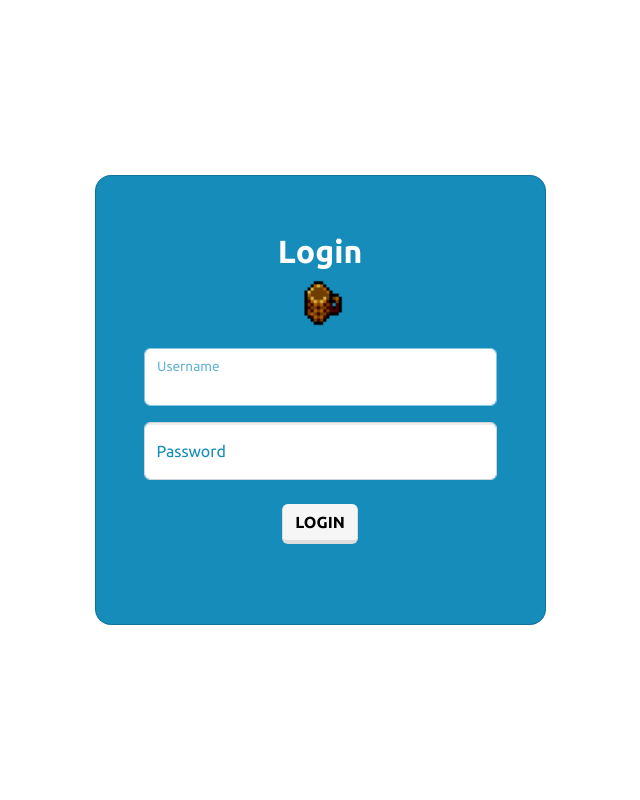
After one commit to IamRodion/RodionTavern, a Django app: page /accounts/login/ in a window 1280 px wide. The commit adds this page. Shown: the whole page, without its empty margins (320-960 px from the left). Run offline with Django 4.2, Linux system fonts and the light colour scheme; some libraries are stand-ins or nearby versions.

Commit message:
Implementación de autenticación de usuario Implementa sistema para autenticación de usuarios y ajustes de interfaz de usuario Crea rutas para gestión de usuarios

```diff
--- a/RodionTavern/settings.py
+++ b/RodionTavern/settings.py
@@ -11,7 +11,7 @@ https://docs.djangoproject.com/en/4.0/ref/settings/
 """
 
 from pathlib import Path
-
+from django.urls import reverse_lazy
 # Build paths inside the project like this: BASE_DIR / 'subdir'.
 BASE_DIR = Path(__file__).resolve().parent.parent
 
@@ -113,6 +113,9 @@ USE_I18N = True
 
 USE_TZ = True
 
+LOGIN_REDIRECT_URL = reverse_lazy('home')
+LOGOUT_REDIRECT_URL = reverse_lazy('home')
+
 
 # Static files (CSS, JavaScript, Images)
 # https://docs.djangoproject.com/en/4.0/howto/static-files/
--- a/app/templates/home.html
+++ b/app/templates/home.html
@@ -2,5 +2,5 @@
 
 {% block content %}
     <h1>{{ title }}</h1>
-    <p>This is a webpage for trading items in Mirage Realms</p>
+    <p>Hi {{ user.username }}, this is a webpage for trading items in Mirage Realms</p>
 {% endblock %}
--- /dev/null
+++ b/app/templates/registration/login.html
@@ -0,0 +1,63 @@
+{% load static %}
+<!DOCTYPE html>
+<html lang="en">
+
+<head>
+    <meta charset="UTF-8">
+    <meta name="viewport" content="width=device-width, initial-scale=1.0">
+    <title>Rodion's Tavern @ Login</title>
+    <!-- Google Fonts -->
+    <link rel="preconnect" href="https://fonts.googleapis.com">
+    <link rel="preconnect" href="https://fonts.gstatic.com" crossorigin>
+    <link href="https://fonts.googleapis.com/css2?family=Ubuntu:wght@300;400;500;700&display=swap" rel="stylesheet">
+    <!-- Bootswatch 5 -->
+    <link rel="stylesheet" href="https://cdnjs.cloudflare.com/ajax/libs/bootswatch/5.3.2/lumen/bootstrap.min.css"
+        integrity="sha512-nx2wd0m/5Br3KMGzI5AXfuRdhaypm/NbyByr6B/rT1TXp9RGRBoedeoD98kIhTt7IO65zEzc79DZ7Si0cXdrmQ=="
+        crossorigin="anonymous" referrerpolicy="no-referrer" />
+    <!-- css -->
+    <link rel="stylesheet" href="{% static 'css/main.css' %}">
+    <!-- Favicon -->
+    <link rel="shortcut icon" href="{% static 'img/others/ale.png' %}" type="image/x-icon">
+</head>
+
+<body>
+    <section class="vh-100 gradient-custom">
+        <div class="container py-5 h-100">
+            <div class="row d-flex justify-content-center align-items-center h-100">
+                <div class="col-12 col-md-8 col-lg-6 col-xl-5">
+                    <div class="card text-white bg-primary" style="border-radius: 1rem;">
+                        <div class="card-body p-5 text-center">
+                            <div class="mb-md-4 mt-md-2">
+
+                                <h2 class="fw-bold mb-2">Login</h2>
+                                <span class="d-flex align-items-center my-2 my-lg-0 me-lg-auto text-whitetext-decoration-none">
+                                    <img src="/static/img/others/ale.png" class="bi d-block mx-auto mb-1" alt="App Logo" width="50" height="50">
+                                </span>
+
+                                <div class="form-group mt-3 text-primary">
+                                    <form method="POST">
+                                        {% csrf_token %}
+                                        <div class="form-floating mb-3">
+                                            <input name="username" class="form-control text-primary" id="floatingInput" type="text" placeholder="Username" autofocus required autocomplete="off">
+                                            <label class="text-primary" for="floatingInput">Username</label>
+                                        </div>
+                                        <div class="form-floating">
+                                            <input name="password" class="form-control text-primary" type="password" id="floatingPassword" placeholder="Password" required>
+                                            <label class="text-primary" for="floatingPassword">Password</label>
+                                        </div>
+                                        <div>
+                                            <button type="submit" class="btn btn-light form-label mt-4">Login</button>
+                                        </div>
+                                    </form>
+                                </div>
+                            </div>
+                        </div>
+                    </div>
+                </div>
+            </div>
+        </div>
+    </section>
+    <script src="https://cdn.jsdelivr.net/npm/bootstrap@5.3.2/dist/js/bootstrap.bundle.min.js" integrity="sha384-C6RzsynM9kWDrMNeT87bh95OGNyZPhcTNXj1NW7RuBCsyN/o0jlpcV8Qyq46cDfL" crossorigin="anonymous"></script>
+</body>
+
+</html>
--- a/app/urls.py
+++ b/app/urls.py
@@ -1,12 +1,16 @@
+from django.contrib.auth.views import LoginView, logout_then_login
+from django.contrib.auth.decorators import login_required
 from django.urls import path
 from . import views
-from .views import HomeView, TradesView, UsersView, NewTradeView
+from .views import HomeView, TradesView, UserView, NewTradeView
 
 urlpatterns=[
     path('', HomeView.as_view(), name='home'),
+    path('accounts/login/', LoginView.as_view(), {'template_name':'login.html'}, name='login'),
+    path('logout/', logout_then_login, name='logout'),
     path('trades/', TradesView.as_view(), name='trades'),
-    path('users/', UsersView.as_view(), name='users'),
-    path('new_trade/', NewTradeView.as_view(), name='new_trade'),
+    path('user/', login_required(UserView.as_view()), name='user'),
+    path('new_trade/', login_required(NewTradeView.as_view()), name='new_trade'),
     path('json_trades/', views.json_trades, name='json_trades'),
     path('json_items/', views.json_items, name='json_items'),
 
--- a/app/views.py
+++ b/app/views.py
@@ -58,7 +58,7 @@ class NewTradeView(ListView):
 
 
 #----------------------Users----------------------
-class UsersView(ListView):
+class UserView(ListView):
   template_name = 'users.html'
 
   def get_context_data(self, **kwargs: Any) -> dict[str, Any]:
@@ -69,6 +69,7 @@ class UsersView(ListView):
   def get_queryset(self):
     return None
     #return User.objects.all()
+
 
 #----------------------Trades for Datatable----------------------
 def json_trades(_request):
```
Also changed, not shown: app/templates/layout.html (+30 -8 lines), RodionTavern.sqlite3.
